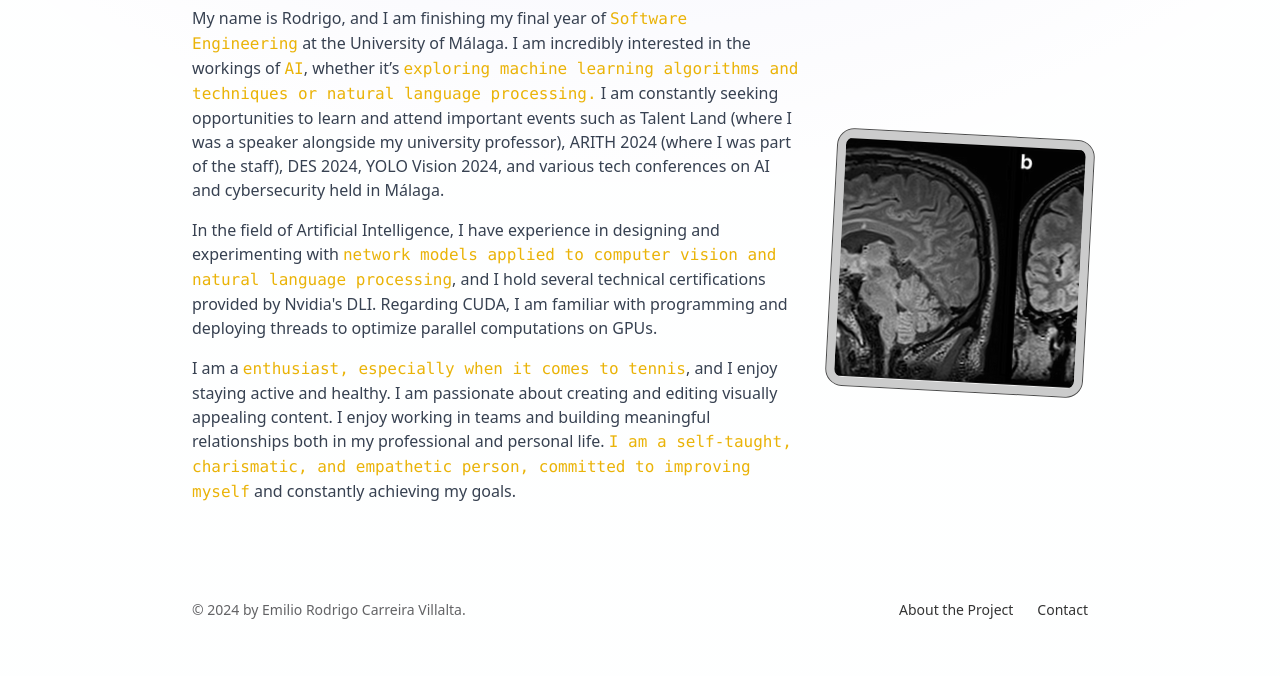
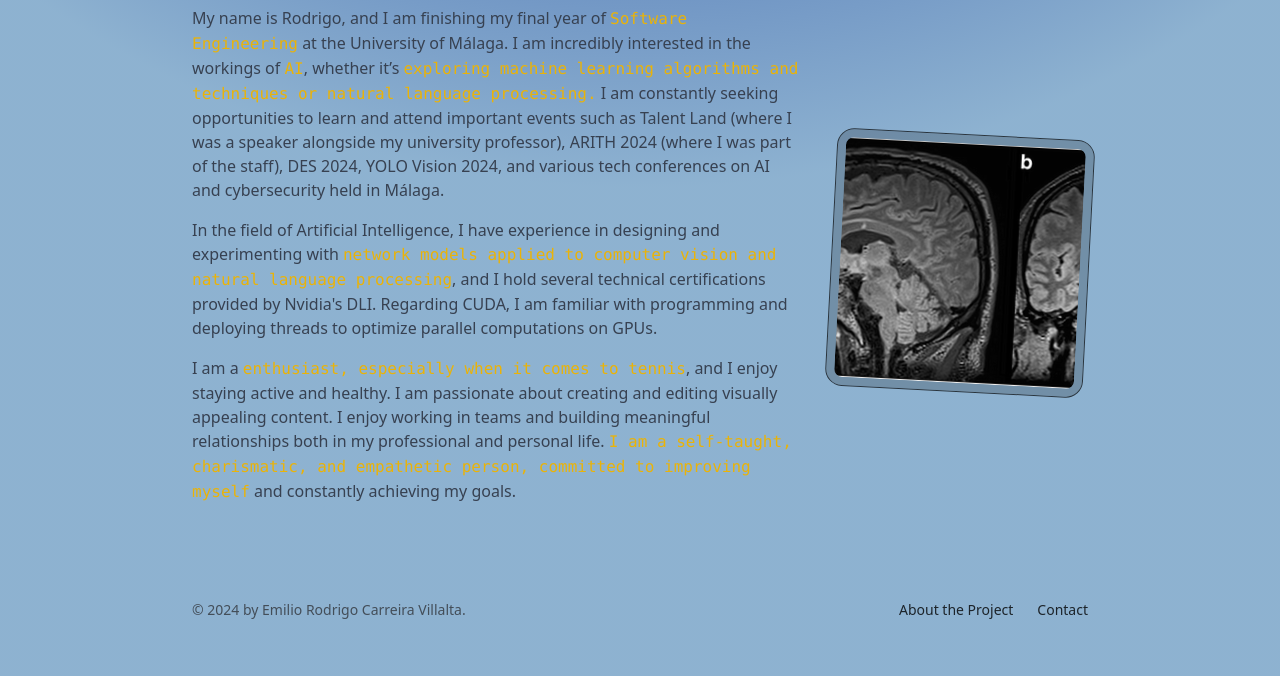
Before and after one commit to rorro6787/NND, an Astro site in the folder src/frontend/: page / in a window 1280 px wide. Shown: the part 546-1222 px from the top of the page. Built offline with nearby package versions, Linux system fonts and the light colour scheme; Astro itself is replaced by a stand-in of ours.

Commit message:
Changed the colors layout of the webApp

```diff
--- a/src/frontend/src/layouts/Layout.astro
+++ b/src/frontend/src/layouts/Layout.astro
@@ -27,11 +27,17 @@ const { description, title } = Astro.props
 
   <body class="relative text-black dark:text-white">
     <div
-      class="absolute top-0 bottom-0 z-[-2] min-h-screen w-full bg-gray-50 dark:bg-gray-950
-      bg-[radial-gradient(ellipse_80%_80%_at_50%_-20%,rgba(217,216,255,0.5),rgba(255,255,255,0.9))]
-      dark:bg-[radial-gradient(ellipse_80%_80%_at_50%_-20%,rgba(120,119,198,0.3),rgba(255,255,255,0))]"
-    >
-    </div>
+    class="absolute top-0 bottom-0 z-[-2] min-h-screen w-full bg-gray-50 dark:bg-gray-950
+    bg-[radial-gradient(ellipse_80%_80%_at_50%_-20%,rgba(0,40,150,1),rgba(70,130,180,0.6))]
+    dark:bg-[radial-gradient(ellipse_80%_80%_at_50%_-20%,rgba(0,30,120,0.9),rgba(135,206,250,0.4))]"
+  >
+  </div>
+
+
+
+
+
+
     <Header />
     <slot />
     <Footer />
```
